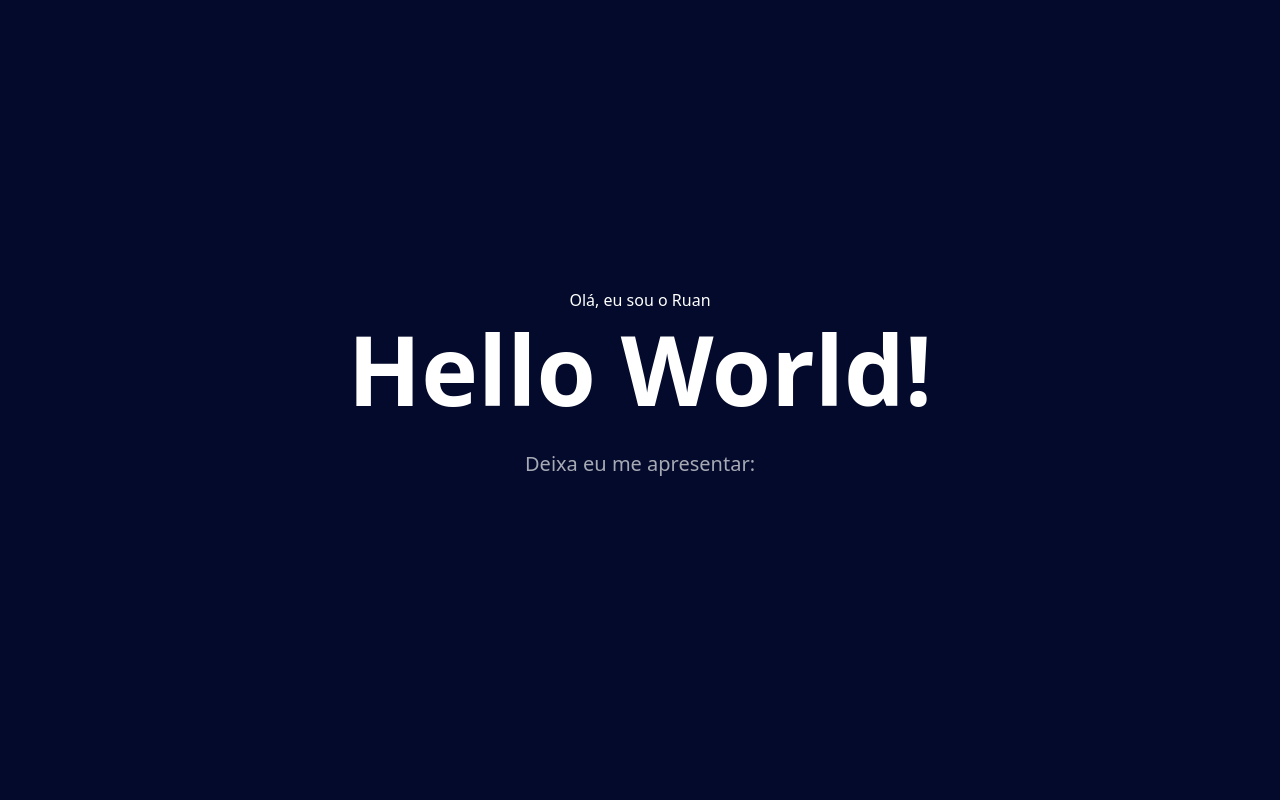
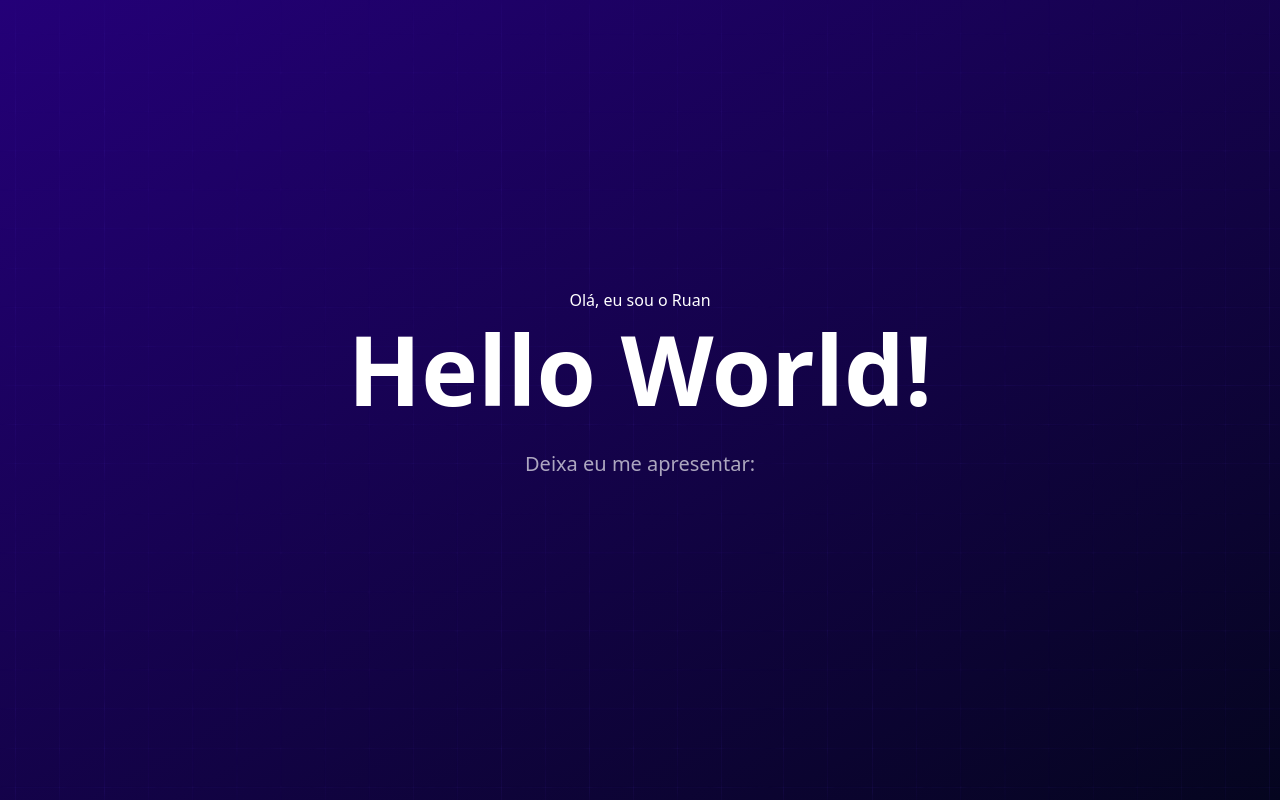
Before and after one commit to ruanllima/portfolio-rl, a plain HTML site: page index.html in a window 1280 px wide. Shown: the top 800 px of the page. Drawn offline with Linux system fonts and the light colour scheme.

Commit message:
style: background, color and grid sucessful

```diff
--- a/css/main.css
+++ b/css/main.css
@@ -13,6 +13,7 @@
   --accent: #5100E8;
   --accent-light: #7135FF;
   --accent-dark: #240078;
+
 
   /* Cores complementares */
   --blue: #1710E8;
@@ -70,6 +71,7 @@ body {
   background: var(--primary);
   color: var(--aux);
   min-height: 100vh;
+  position: relative;
 }
 h1, h2, h3 { line-height: 1.15; }
 h1 { font-size: var(--fs-3xl); }
@@ -102,12 +104,35 @@ h3 { font-size: var(--fs-lg); }
 .title {
   font-size: 6rem;
 }
+
+
+.hero {
+    position: relative;
+    isolation: isolate;
+    overflow: hidden;
+}
+
+.hero::before {
+    content: "";
+    position: absolute;
+    inset: 0;
+
+    background-image: url("/media/grid.png");
+    background-size: 60% 60%;
+
+    opacity: 0.27;
+    z-index: -1;
+    pointer-events: none;
+}
+
 /* ---------- 5. UTILITÁRIOS ---------- */
 
 /* cores (fundo + texto). Texto troca sozinho conforme o fundo. */
 .bg-primary { background: var(--primary); color: var(--aux); }
 .bg-accent  { background: var(--accent);  color: var(--aux); }
 .bg-aux     { background: var(--aux);     color: var(--primary); }
+
+.gradient-blue { background: linear-gradient(150deg, var(--accent-dark), var(--primary-dark));}
 
 .c-primary { color: var(--primary); }
 .c-accent  { color: var(--accent); }
--- a/index.html
+++ b/index.html
@@ -9,7 +9,8 @@
 <body>
 
   <!-- 1. HERO (primary) -->
-  <section id="inicio" class="section bg-primary">
+
+  <section id="inicio" class="section hero gradient-blue">
     <div class="container">
       <p class="">Olá, eu sou o Ruan</p>
       <h1 class="mb-6 title">Hello World!</h1>
@@ -27,7 +28,7 @@
 
   <!-- 3. PROJETOS (accent) -->
   <section id="projetos" class="section bg-accent">
-    <div class="container">
+    <div style="position: relative;" class="container">
       <h2 class="mb-8">Projetos</h2>
       <div class="grid grid-3 gap-6">
         <article class="card">
```
Also changed, not shown: media/grid.png (added).
